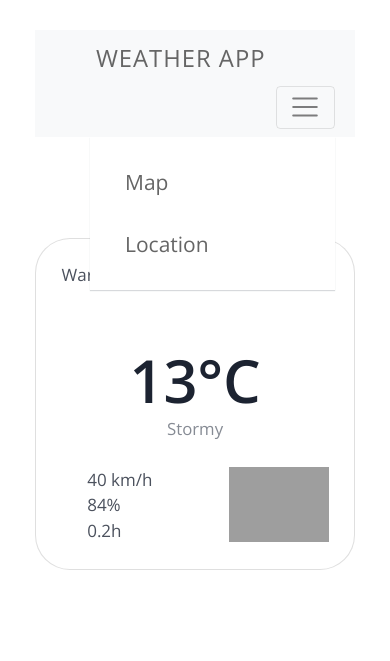
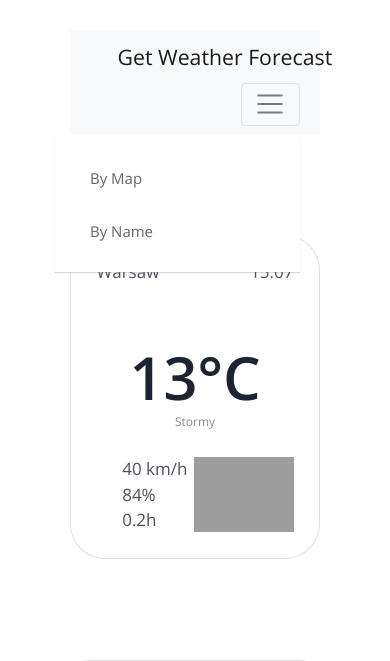
Before and after one commit to charlessonbo/openweathermap, a Django app: page / in a window 390 px wide, after a click that opens the changed part. Shown: the top 661 px of the page. Run offline with Django 3.2, Linux system fonts and the light colour scheme; some libraries are stand-ins or nearby versions; some web fonts are replaced; grey boxes are pictures that could not be loaded.

Commit message:
add by map templates

```diff
--- a/static/css/style.css
+++ b/static/css/style.css
@@ -490,11 +490,6 @@
       height: auto;
     }
 
-    body {
-      padding-left: 15px;
-      padding-right: 15px;
-    }
-
     .tm-site-title {
       font-size: 1.4rem;
       margin-left: 7px;
@@ -517,8 +512,11 @@
     }
   }
 
-
   #map {
     width: 100%;
-    height: 55vh;
+    height: 60vh;
   }
+
+  body {
+    font-size: 15px;
+  }
--- a/static/js/base.js
+++ /dev/null
@@ -1,22 +0,0 @@
-$(document).ready(function () {
-    var lat, lng;
-    var map = L.map('map').setView([0,0],1)
-
-    L.tileLayer('https://api.maptiler.com/maps/streets/{z}/{x}/{y}.png?key=iokfUVv9rgeWKrI9Vng4',
-    {
-        attribution: '<a href="https://www.maptiler.com/copyright/" target="_blank">&copy; MapTiler</a> <a href="https://www.openstreetmap.org/copyright" target="_blank">&copy; OpenStreetMap contributors</a>'
-    }).addTo(map)
-
-
-    map.on('click', function(e){
-        var lt = String(e.latlng.lat),
-        lg = String(e.latlng.lng);
-        var popup = L.popup()
-          .setLatLng(e.latlng)
-          .setContent(lt + " " + lg)
-          .openOn(map);
-      });
-
-
-
-});
--- a/templates/base.html
+++ b/templates/base.html
@@ -25,6 +25,7 @@
     <script type="text/javascript" charset="utf8" src="{% static 'js/jquery-3.3.1.min.js' %}"></script>
     <script type="text/javascript" charset="utf8" src="{% static 'js/moment.min.js' %}"></script>
     <script type="text/javascript" charset="utf8" src="{% static 'js/bootstrap.min.js' %}"></script>
-    <script type="text/javascript" charset="utf8" src="{% static 'js/base.js' %}"></script>
+    <script type="text/javascript" charset="utf8" src="{% static 'js/script.js' %}"></script>
+    {% block script %}{% endblock %}
 </body>
 </html>
--- a/templates/navigationbar.html
+++ b/templates/navigationbar.html
@@ -4,7 +4,7 @@
             <div class="col-12">
                 <nav class="navbar navbar-expand-xl navbar-light bg-light">
                     <a class="navbar-brand" href="#">
-                        <h1 class="tm-site-title mb-2"> <i class="fas fa-1x fa-umbrella"></i> &nbsp;WEATHER APP</h1>
+                        <h5> <i class="fas fa-1x fa-umbrella"></i> &nbsp;Get Weather Forecast</h5>
                     </a>
                     <button class="navbar-toggler ml-auto mr-0" type="button" data-toggle="collapse" data-target="#navbarSupportedContent" aria-controls="navbarSupportedContent"
                         aria-expanded="false" aria-label="Toggle navigation">
@@ -13,11 +13,11 @@
                     <div class="collapse navbar-collapse" id="navbarSupportedContent">
                         <ul class="navbar-nav mx-auto">
                             <li class="nav-item">
-                                <a id="customer_nav" class="nav-link" href="">Map</a>
+                                <a id="customer_nav" class="nav-link" href="">By Map</a>
                             </li>
 
                             <li class="nav-item">
-                                <a id="item_nav" class="nav-link" href="">Location</a>
+                                <a id="item_nav" class="nav-link" href="">By Name</a>
                             </li>
                         </ul>
                     </div>
--- /dev/null
+++ b/weather/templates/weather/bymaptemplates/index.html
@@ -0,0 +1,17 @@
+{% extends "base.html" %}
+
+{% block content %}
+<div class="row">
+  <div class="col-lg-3 tm-md-3 tm-col">
+    {% include "weather/bymaptemplates/weatherforecast.html" %}
+  </div>
+
+  <div class="col-lg-9 tm-md-9 tm-col">
+    {% include "weather/bymaptemplates/worldmap.html" %}
+  </div>
+</div>
+{% endblock %}
+
+{% block script %}
+  {% include "weather/bymaptemplates/worldmapjs.html" %}
+{% endblock %}
--- /dev/null
+++ b/weather/templates/weather/bymaptemplates/worldmapjs.html
@@ -0,0 +1,62 @@
+<script>
+    $(document).ready(function() {
+        set_world_map()
+    });
+
+    function set_world_map(){
+        var map = L.map('map').setView([0,0],1)
+
+        L.tileLayer('https://api.maptiler.com/maps/streets/{z}/{x}/{y}.png?key=iokfUVv9rgeWKrI9Vng4',
+        {
+            attribution: `<a href="https://www.maptiler.com/copyright/"
+                        target="_blank">&copy; MapTiler</a>
+
+                        <a href="https://www.openstreetmap.org/copyright"
+                        target="_blank">
+                        &copy; OpenStreetMap contributors
+                        </a>`
+        }).addTo(map)
+
+
+        map.on('click', function(event){
+            var latitude = to_two_decimal(String(event.latlng.lat)),
+            longitude = to_two_decimal(String(event.latlng.lng));
+
+            get_weather_forecast(latitude,longitude)
+
+
+            var message = "Latitude:"+ latitude + " " + "Longitude:"+ longitude
+            add_pop_up_message_on_map(event, map, message)
+
+
+        });
+    }
+
+
+    function to_two_decimal(string_var){
+        return parseFloat(string_var).toFixed(2)
+    }
+
+
+    function add_pop_up_message_on_map(event, map, message){
+        var popup = L.popup()
+        .setLatLng(event.latlng)
+        .setContent(message)
+        .openOn(map);
+    }
+
+
+    function get_weather_forecast(latitude,longitude){
+        $.ajax({
+            type: 'GET',
+            url: "{% url 'get_weather_by_coordinates' %}",
+            data: {
+                "latitude": latitude,
+                "longitude": longitude
+            },
+            success: function (response) {
+                console.log(response)
+            }
+        })
+    }
+</script>
--- a/weather/templates/weather/index.html
+++ /dev/null
@@ -1,13 +0,0 @@
-{% extends "base.html" %}
-
-{% block content %}
-<div class="row">
-  <div class="col-lg-3 tm-md-3 tm-col">
-    {% include "weather/weatherforecast.html" %}
-  </div>
-
-  <div class="col-lg-9 tm-md-9 tm-col">
-    {% include "weather/worldmap.html" %}
-  </div>
-</div>
-{% endblock %}
--- a/weather/urls.py
+++ b/weather/urls.py
@@ -2,5 +2,11 @@ from django.urls import path
 from . import views
 
 urlpatterns = [
-    path('', views.index, name='index'),
+    path('',
+         views.index,
+         name='index'),
+
+    path('/get/location/weather',
+         views.get_weather_by_coordinates,
+         name='get_weather_by_coordinates')
 ]
--- a/weather/views.py
+++ b/weather/views.py
@@ -1,4 +1,17 @@
 from django.shortcuts import render
+import json
+from django.http import HttpResponse
+from django.http import JsonResponse
+from django.views.decorators.csrf import csrf_exempt
 
 def index(request):
-    return render(request, 'weather/index.html')
+    return render(request, 'weather/bymaptemplates/index.html')
+
+
+def get_weather_by_coordinates(request):
+    print("HEREH RHEHRH HERH HERH")
+    response = {}
+    response['result'] = 'error'
+    response['message'] = 'Some error message'
+
+    return JsonResponse({"valid":True}, status = 200)
```
Also changed, not shown: weather/templates/weather/bymaptemplates/weatherforecast.html (renamed from weather/templates/weather/weatherforecast.html), weather/templates/weather/bymaptemplates/worldmap.html (renamed from weather/templates/weather/worldmap.html).
